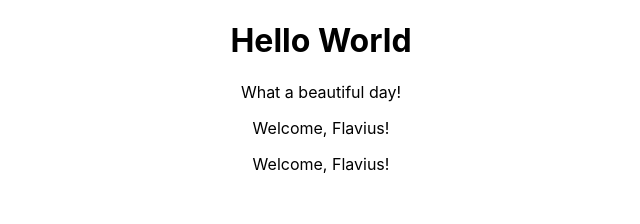
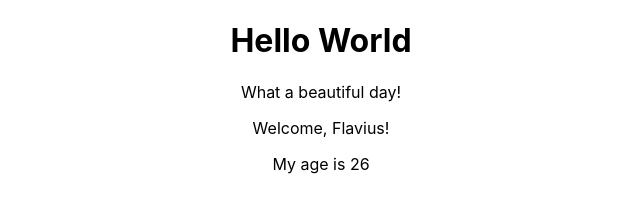
Before and after one commit to Beji96/Develhope-react-exercise, a React (Create React App) app: page / in a window 1280 px wide. Shown: the top 224 px of the page, without its empty margins (319-959 px from the left). Built offline with nearby package versions, Linux system fonts and the light colour scheme.

Commit message:
finish prop-3

```diff
--- a/src/App.js
+++ b/src/App.js
@@ -7,8 +7,8 @@
  return(
   <div className="App">
     <Hello/>
-    <Welcome name ="Flavius"/>
-    <Welcome/>
+    <Welcome name ="Flavius" age ={26}/>
+
   </div>
  )
 }
--- a/src/Welcome.js
+++ b/src/Welcome.js
@@ -9,7 +9,10 @@
  class Welcome extends Component {
   render() {
     return (
+      <div>
       <p>Welcome, {this.props.name}!</p>
+      <p>My age is {this.props.age}</p>
+      </div>
     )
   }
 }
```
Also changed, not shown: 1 other file (tests, documents, lock files or other folders).
